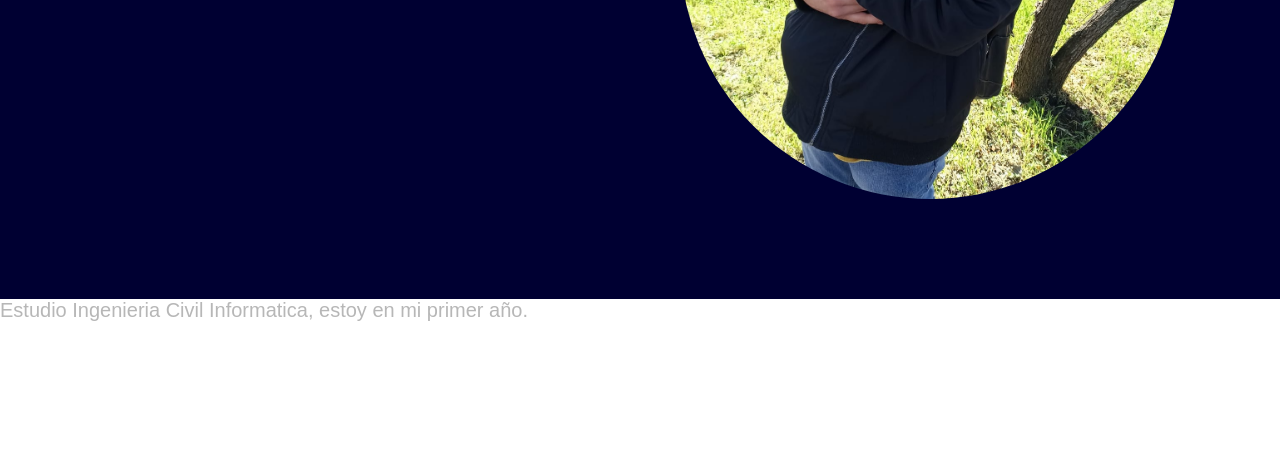
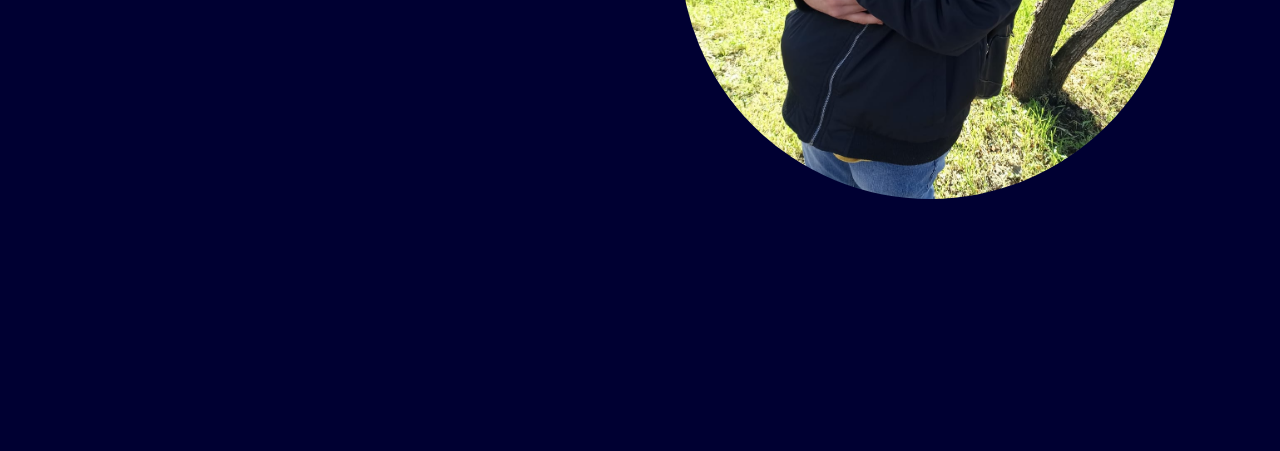
Before and after one commit to MPSXNTI/Portafolio, a plain HTML site: page index.html in a window 1280 px wide. Shown: the part 501-952 px from the top of the page. Before the commit the page ends 823 px from the top, so only its background shows below. Drawn offline with Linux system fonts and the light colour scheme; a script that the page names is missing.

Commit message:
style.css

```diff
--- a/style.css
+++ b/style.css
@@ -113,3 +113,16 @@ span {
 html {
     scroll-behavior: smooth;
 }
+
+.about-me {
+    position: relative;
+    width: 100%;
+    justify-content: space-between;
+    height: 100vh;
+    background-size: cover;
+    background-position: center;
+    display: flex;
+    align-items: center;
+    background-color: rgb(0, 0, 50);
+    padding: 70px 10%;
+}
```
